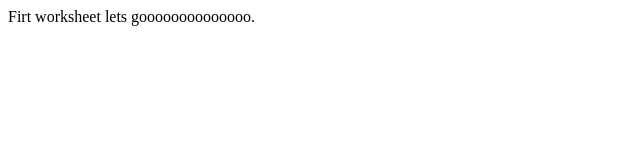
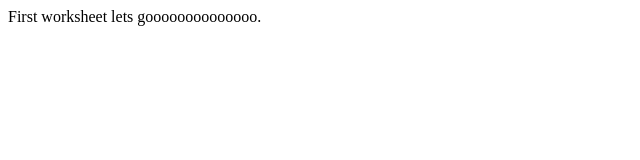
Before and after one commit to nathanrhysowen/Html-Work-Sheet-1, a plain HTML site: page index.html in a window 1280 px wide. Shown: the full height of the page, 0-640 px from the left. Drawn offline with Linux system fonts and the light colour scheme.

Commit message:
fixing spelling

```diff
--- a/index.html
+++ b/index.html
@@ -1,6 +1,6 @@
 <!DOCTYPE html>
 <html>
 <body>
-Firt worksheet lets goooooooooooooo.
+First worksheet lets goooooooooooooo.
 </body>
 </html>
```
